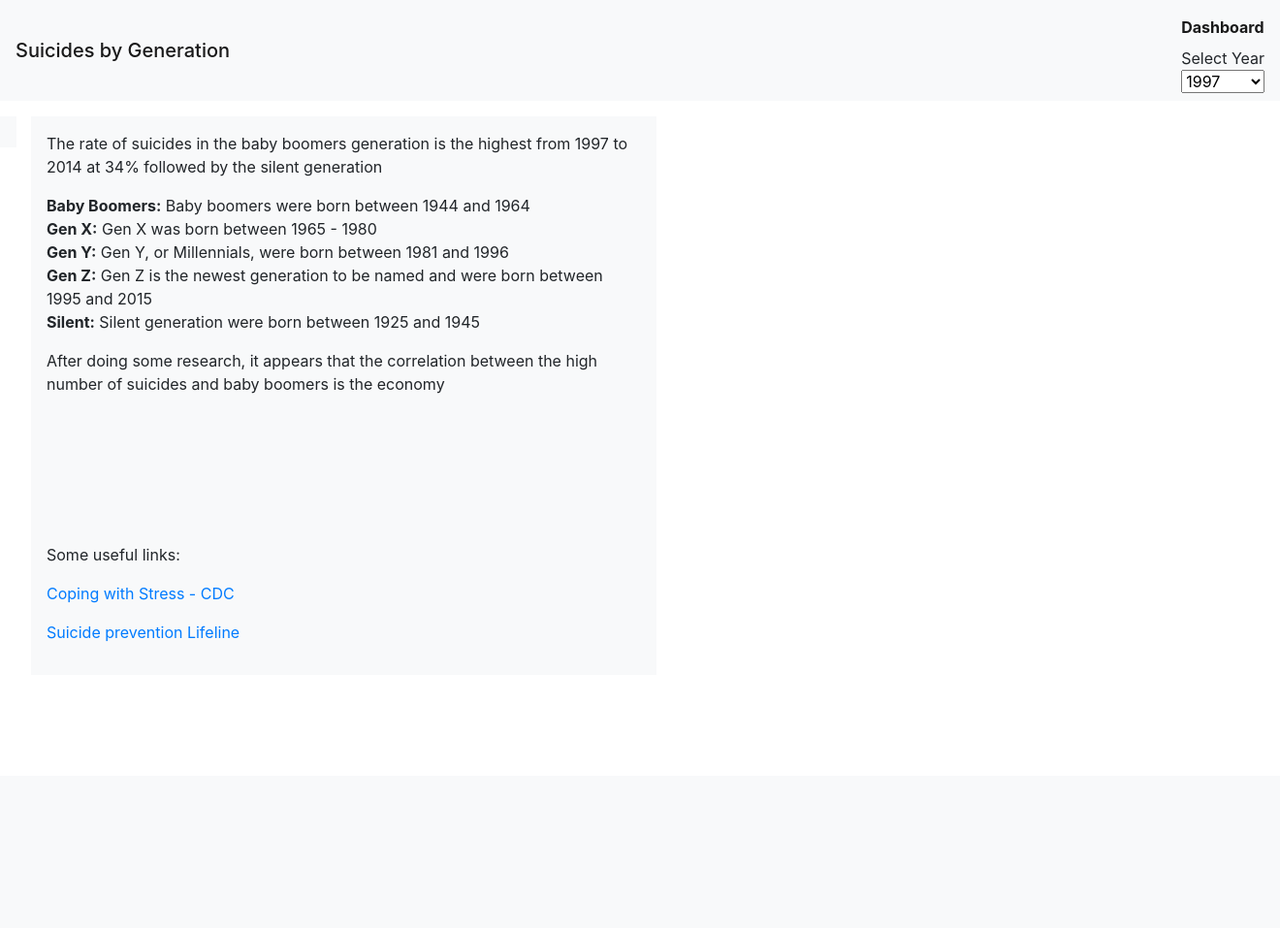
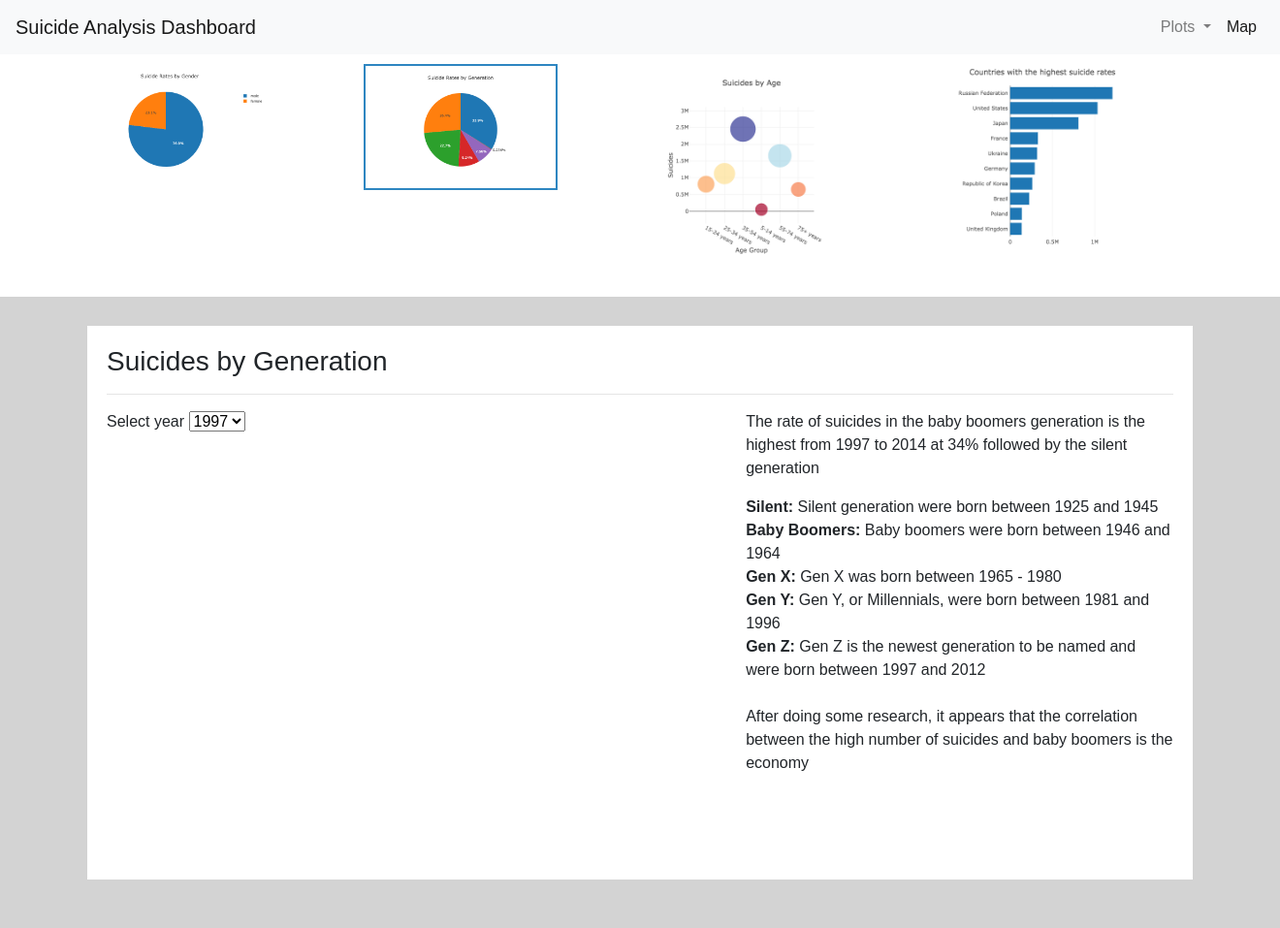
Before and after one commit to prasannarangam21/Project2, a Python web app: template templates/generation.html in a window 1320 px wide; the page is wider, and only the part inside the window is pictured. Shown: that part at 97% size. Before the commit the page ends 662 px from the top of that part, so only its background shows below. Run offline with Jinja, Linux system fonts and the light colour scheme; the template is opened without the code that fills it, so the values that code supplies are empty; some libraries are stand-ins or nearby versions.

Commit message:
Updated the html files

```diff
--- a/templates/byCountry.html
+++ b/templates/byCountry.html
@@ -66,7 +66,7 @@
               </div>
               <div class="col-3">
                 <a href ="byCountry">
-                  <img src="{{ url_for('static', filename='images/top_ten_countries.png') }}" alt="cable img" class="img-fluid">
+                  <img src="{{ url_for('static', filename='images/top_ten_countries.png') }}" alt="cable img" class="img-fluid" style="border: 2px solid #2E86C1;">
                 </a>
               </div>
             </div>
--- a/templates/generation.html
+++ b/templates/generation.html
@@ -4,83 +4,158 @@
   <meta charset="UTF-8">
   <meta name="viewport" content="width=device-width, initial-scale=1.0">
   <meta http-equiv="X-UA-Compatible" content="ie=edge">
-  <title>Suicide Data</title>
-  <script src="https://cdn.plot.ly/plotly-latest.min.js"></script>
-  <script src="https://cdn.jsdelivr.net/npm/chart.js@2.8.0"></script>
+  <!--Jquery-->
   <script
-  src="https://code.jquery.com/jquery-3.5.1.min.js"
+    src="https://cdnjs.cloudflare.com/ajax/libs/jquery/3.5.1/jquery.min.js"
     integrity="sha256-9/aliU8dGd2tb6OSsuzixeV4y/faTqgFtohetphbbj0="
     crossorigin="anonymous"></script>
-
-
-  <script src="https://cdnjs.cloudflare.com/ajax/libs/popper.js/1.14.3/umd/popper.min.js" integrity="sha384-ZMP7rVo3mIykV+2+9J3UJ46jBk0WLaUAdn689aCwoqbBJiSnjAK/l8WvCWPIPm49" crossorigin="anonymous"></script>
-  <script src="https://stackpath.bootstrapcdn.com/bootstrap/4.1.3/js/bootstrap.min.js" integrity="sha384-ChfqqxuZUCnJSK3+MXmPNIyE6ZbWh2IMqE241rYiqJxyMiZ6OW/JmZQ5stwEULTy" crossorigin="anonymous"></script>
-  <link rel="stylesheet" href="https://maxcdn.bootstrapcdn.com/bootstrap/4.0.0/css/bootstrap.min.css" integrity="sha384-Gn5384xqQ1aoWXA+058RXPxPg6fy4IWvTNh0E263XmFcJlSAwiGgFAW/dAiS6JXm" crossorigin="anonymous">
-
-  <script src="https://d3js.org/d3.v5.min.js"></script>
-  <!-- <script src="../static/app.js"></script> -->
-
+  <!-- Bootstrap CSS -->
+  <link rel="stylesheet" href="https://stackpath.bootstrapcdn.com/bootstrap/4.5.0/css/bootstrap.min.css"
+  integrity="sha384-9aIt2nRpC12Uk9gS9baDl411NQApFmC26EwAOH8WgZl5MYYxFfc+NcPb1dKGj7Sk" crossorigin="anonymous">
+  <!-- local CSS -->
+  <link rel="stylesheet" type="text/css" href="../static/css/style.css">
+  <title>Suicide rates analysis</title>
 
 </head>
+<body>
+  <div class="wrapper">
+    <nav class="navbar navbar-expand-lg navbar-light bg-light sticky-top">
+      <a class="navbar-brand" href="/">Suicide Analysis Dashboard</a>
+      <button class="navbar-toggler" type="button" data-toggle="collapse" data-target="#navbarNavDropdown" aria-controls="navbarNavDropdown" aria-expanded="false" aria-label="Toggle navigation">
+      <span class="navbar-toggler-icon"></span>
+      </button>
 
-  <body>
+      <div class="collapse navbar-collapse" id="navbarNavDropdown">
+          <ul class="navbar-nav ml-auto">
+              <li class="nav-item dropdown">
+              <a class="nav-link dropdown-toggle" href="#" id="navbarDropdownMenuLink" role="button" data-toggle="dropdown" aria-haspopup="true" aria-expanded="false">
+                Plots
+              </a>
+              <div class="dropdown-menu dropdown-menu-right" aria-labelledby="navbarDropdownMenuLink">
+                  <a class="dropdown-item" href="gender">Suicides By Gender</a>
+                  <a class="dropdown-item" href="generation">Suicides By Generation</a>
+                  <a class="dropdown-item" href="byAge">Suicides By Age</a>
+                  <a class="dropdown-item" href="byCountry">Suicides By Country</a>
+                  <a class="dropdown-item" href="yearlyRates">Yearly Suicide Rates</a>
+                  <a class="dropdown-item" href="gdp_scatter">Suicides vs GDP</a>
+                  <a class="dropdown-item" href="hdi_scatter">Suicides vs HDI</a>
+              </div>
+              </li>
+              <li class="nav-item active">
+                  <a class="nav-link" href="map">Map</a>
+              </li>
 
-      <!-- As a heading -->
-      <nav class="navbar navbar-light bg-light">
-        <span class="navbar-brand mb-0 h1">Suicides by Generation</span>
-        <ul class="navbar-nav">
-          <li class="nav-item active">
-            <a class="nav-link" href="http://127.0.0.1:5000/"> <b>Dashboard</b> <span class="sr-only">(current)</span></a>
-          </li>
-          Select Year
-          <select id="selectYear"></select>
+          </ul>
+      </div>
     </nav>
+
+    <div class="top-container" id = "figures">
+      <div id="carouselExampleControls" class="carousel slide" data-ride="carousel">
+        <div class="carousel-inner">
+          <div class="carousel-item active">
             <div class="row">
-                <div class="col-sm-6-text-left">
-                    <div class="container p-3 my-3 bg-light">
+              <div class="col-3">
+                <a href ="gender">
+                  <img src="{{ url_for('static', filename='images/suicides_by_gender.png') }}" alt="cable img" class="img-fluid">
+                </a>
+              </div>
+              <div class="col-3">
+                <a href ="generation">
+                  <img src="{{ url_for('static', filename='images/suicides_by_generation.png') }}" alt="cable img" class="img-fluid" style="border: 2px solid #2E86C1;">
+                </a>
+              </div>
+              <div class="col-3">
+                <a href ="byAge">
+                  <img src="{{ url_for('static', filename='images/suicides_by_age.png') }}" alt="cable img" class="img-fluid">
+                </a>
+              </div>
+              <div class="col-3">
+                <a href ="byCountry">
+                  <img src="{{ url_for('static', filename='images/top_ten_countries.png') }}" alt="cable img" class="img-fluid">
+                </a>
+              </div>
+            </div>
+          </div>
+          <div class="carousel-item">
+            <div class = "row">
+              <div class="col-3">
+                <a href ="yearlyRates">
+                  <img src="{{ url_for('static', filename='images/suicides_by_year.png') }}" alt="cable img" class="img-fluid">
+                </a>
+              </div>
+              <div class="col-3">
+                <a href ="gdp_scatter">
+                  <img src="{{ url_for('static', filename='images/suicide_vs_gdp.png') }}" alt="cable img" class="img-fluid">
+                </a>
+              </div>
 
-
-            <!-- one of  -->
-            <div id="pie_generation"></div>
-
-            <!-- <img src="../static/images/generationpie.png" width = "575px"/> -->
+              <div class="col-3">
+                <a href ="hdi_scatter">
+                  <img src="{{ url_for('static', filename='images/suicides_vs_hdi.png') }}" alt="cable img" class="img-fluid">
+                </a>
+              </div>
+            </div>
+          </div>
+        </div>
+        <a class="carousel-control-prev" href="#carouselExampleControls" role="button" data-slide="prev">
+          <span class="carousel-control-prev-icon" aria-hidden="true"></span>
+          <span class="sr-only">Previous</span>
+        </a>
+        <a class="carousel-control-next" href="#carouselExampleControls" role="button" data-slide="next">
+          <span class="carousel-control-next-icon" aria-hidden="true"></span>
+          <span class="sr-only">Next</span>
+        </a>
+      </div>
     </div>
   </div>
 
-       <!-- <img src="{{ url_for('static',filename = 'images/scatter1.png') }}" alt="cable img" class="img-fluid"> -->
-
-
-
-               <div class="col-sm-6">
-                <div class="container p-3 my-3 bg-light">
-
-            <p>The rate of suicides in the baby boomers generation is the highest from 1997 to 2014 at 34% followed by the silent generation</p>
-            <p><b>Baby Boomers:</b> Baby boomers were born between 1944 and 1964<br>
+  <div class="container">
+    <h3> Suicides by Generation </h3>
+    <hr>
+    <div class="row">
+      <div class="col-7">
+        <div>
+          <label for="year">Select year</label>
+          <select name="year" id="selectYear">
+          </select>
+        </div>
+        <div id="pie_generation"></div>
+      </div>
+      <div class="col-5">
+        <div class = "analysis">
+          <p>
+            The rate of suicides in the baby boomers generation is the highest from 1997 to 2014 at 34% followed by the silent generation<br>
+          </p>
+          <p>
+            <b>Silent:</b> Silent generation were born between 1925 and 1945<br>
+            <b>Baby Boomers:</b> Baby boomers were born between 1946 and 1964<br>
             <b>Gen X:</b> Gen X was born between 1965 - 1980<br>
             <b>Gen Y:</b> Gen Y, or Millennials, were born between 1981 and 1996<br>
-                <b>Gen Z:</b> Gen Z is the newest generation to be named and were born between 1995 and 2015<br>
-                <b>Silent:</b> Silent generation were born between 1925 and 1945<br>
-                <p>After doing some research, it appears that the correlation between the high number of suicides and baby boomers is the economy</p>
+            <b>Gen Z:</b> Gen Z is the newest generation to be named and were born between 1997 and 2012<br>
+            <br>
+            After doing some research, it appears that the correlation between the high number of suicides and baby boomers is the economy
             <br>
             <br>
             <br>
             <br>
-                <br>
-
           </p>
-            <footer>
-              <p>Some useful links:</p>
-              <p><a href="https://www.cdc.gov/coronavirus/2019-ncov/daily-life-coping/managing-stress-anxiety.html"target="_blank">Coping with Stress - CDC </a></p>
-              <p><a href="https://suicidepreventionlifeline.org/"target="_blank">Suicide prevention Lifeline </a></p>
-
-            </footer>
-
-
-
         </div>
       </div>
     </div>
-<!-- <script src="../static/test.js"></script>  -->
-<script src="../static/generation.js"></script>
+  </div>
+
+  <!-- <script src="static/d3.js"></script> -->
+  <!-- Optional JavaScript -->
+    <!-- jQuery first, then Popper.js, then Bootstrap JS -->
+
+  <script src="https://cdn.jsdelivr.net/npm/popper.js@1.16.0/dist/umd/popper.min.js"
+  integrity="sha384-Q6E9RHvbIyZFJoft+2mJbHaEWldlvI9IOYy5n3zV9zzTtmI3UksdQRVvoxMfooAo" crossorigin="anonymous"></script>
+  <script src="https://stackpath.bootstrapcdn.com/bootstrap/4.5.0/js/bootstrap.min.js"
+  integrity="sha384-OgVRvuATP1z7JjHLkuOU7Xw704+h835Lr+6QL9UvYjZE3Ipu6Tp75j7Bh/kR0JKI" crossorigin="anonymous"></script>
+  <!-- D3.js CDN -->
+  <script src="https://d3js.org/d3.v5.min.js"></script>
+  <!--Plotly JS-->
+  <script src="https://cdn.plot.ly/plotly-latest.min.js"></script>
+  <script src="../static/js/generation.js"></script>
 </body>
 </html>
```
Also changed, not shown: templates/byAge.html (+7 -15 lines), templates/gdp_scatter.html (+9 -2 lines), templates/gender.html (+5 -2 lines), templates/hdi_scatter.html (+9 -3 lines), templates/index.html (line endings or trailing spaces). Lines whose indentation alone changed are shown as unchanged.
